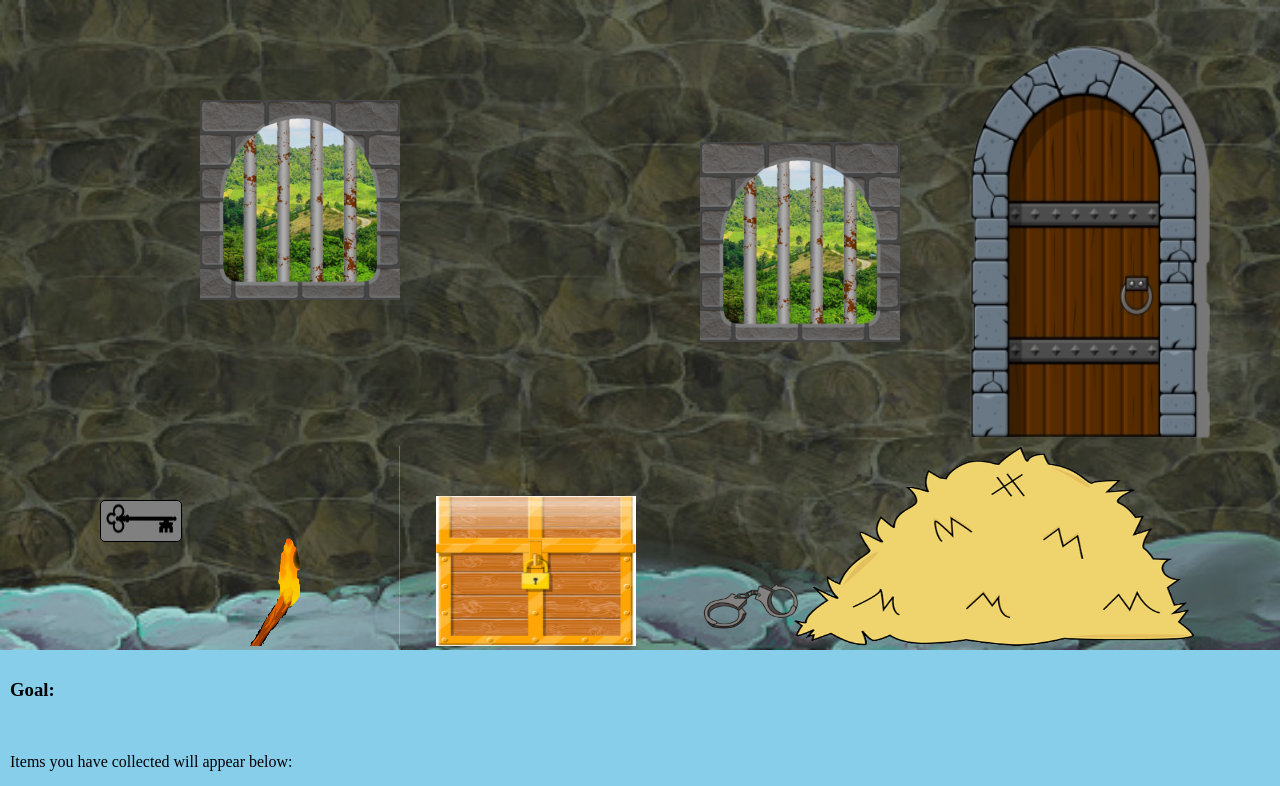
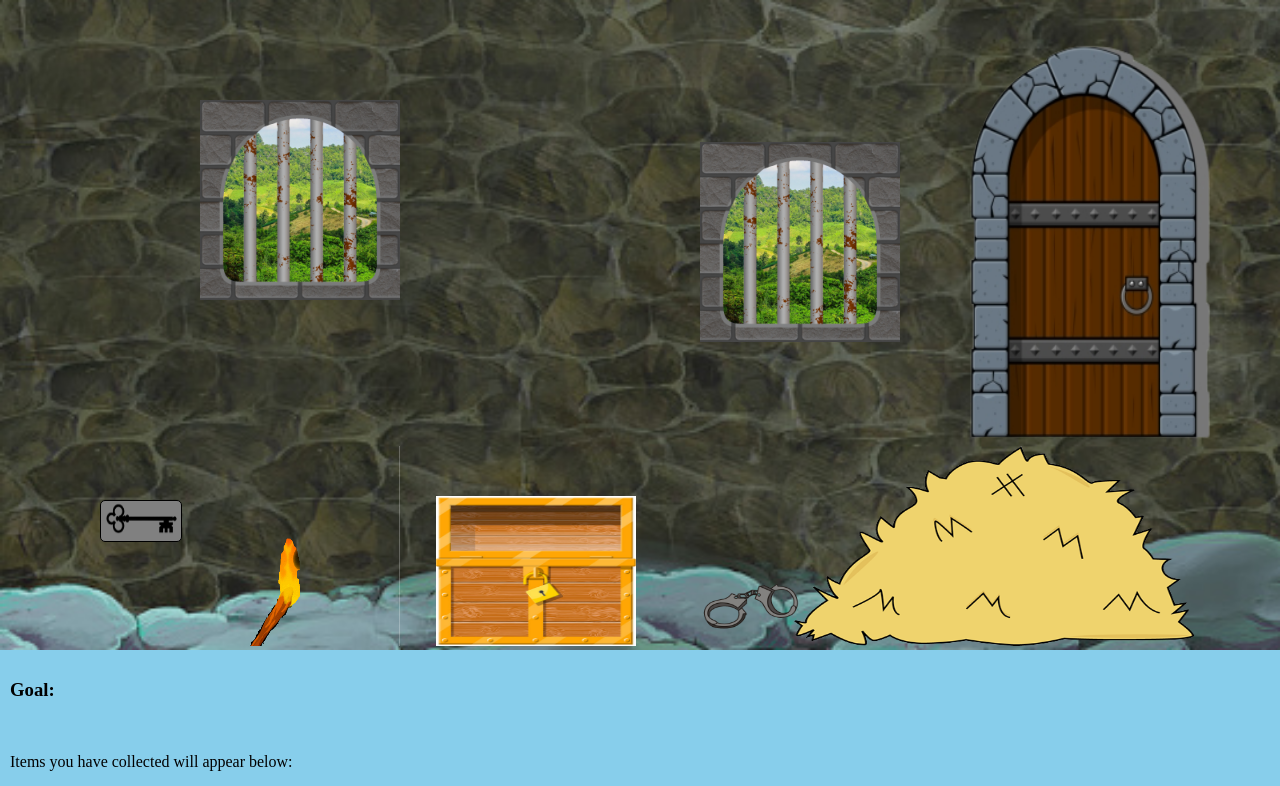
Before and after one commit to iliketocode2/Escape-Room, a plain HTML site: page R1F1.html in a window 1280 px wide. Both pictures are taken after a click on the picture 536 px from the left and 571 px from the top of the page. Shown: the top 786 px of the page. Drawn offline with Linux system fonts and the light colour scheme.

Commit message:
fixed ur broken code **WILL**

```diff
--- a/R1F1.html
+++ b/R1F1.html
@@ -111,13 +111,14 @@
       }
     }
 
-    function openChest(){
-      var image = document.getElementById("chest").innerHTML;
-      if (image.src.match("closedChest")) {
-       image.src = "openChest.png";
+    function openChest(a){
+      console.log()
+      var image = document.getElementById("chest");
+      if (image.src.match("Images/closedChest")) {
+       image.src = "Images/openChest.png";
       }
       else {
-        image.src = "closedChest.png";
+        image.src = "Images/closedChest.png";
       }
     }
 
```
